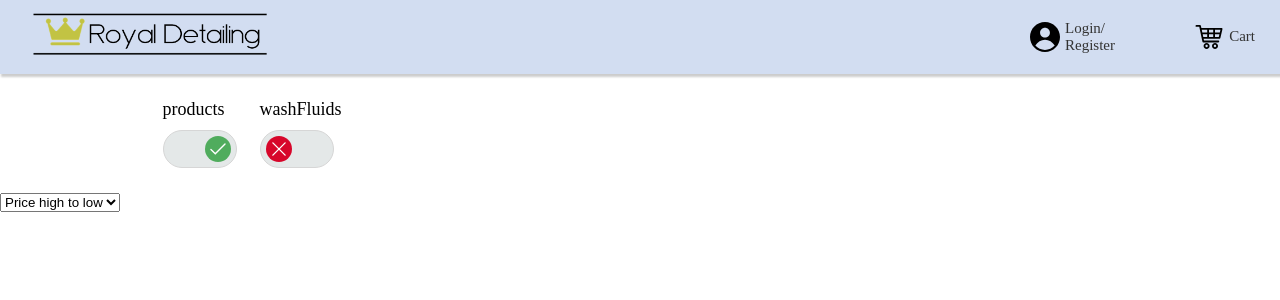
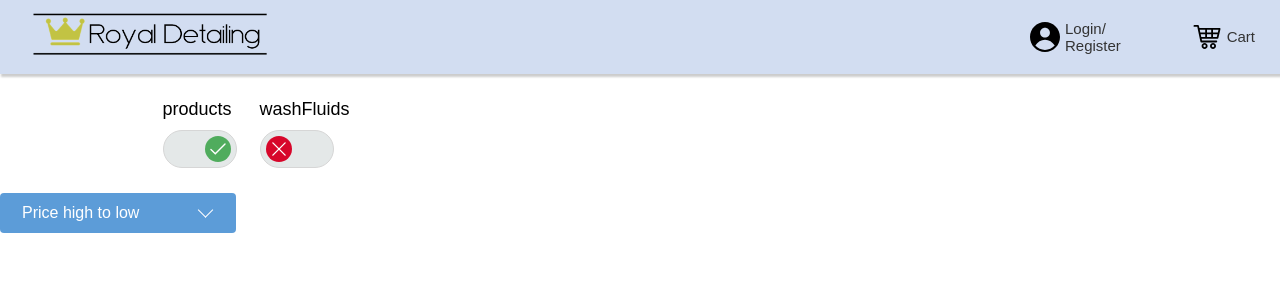
Before and after one commit to petsens/rakenduste-programmeerimine, a React app: page / in a window 1280 px wide. Shown: the top 300 px of the page. Built offline with nearby package versions, Linux system fonts and the light colour scheme; no server answers.

Commit message:
lesson5: sortdropdown design

```diff
--- a/src/HomePage.jsx
+++ b/src/HomePage.jsx
@@ -69,9 +69,9 @@ class HomePage extends React.PureComponent{
 
     isSelected = (name) => this.state.selectedCategories.indexOf(name) >= 0;
 
-    handleSortDropdown = (event) => {
+    handleSortDropdown = (sortDirection) => {
         this.setState({
-            sortDirection: parseInt(event.target.value),
+            sortDirection,
         });
     };
 
--- a/src/SortDropdown.jsx
+++ b/src/SortDropdown.jsx
@@ -1,14 +1,53 @@
 import React from "react";
 import PropTypes from "prop-types";
+import "./dropdown.css";
 
-const SortDropdown = ({direction, onChange}) => (
-    <div>
-        <select value = {direction} onChange = {onChange}>
-            <option value = {-1}>Price high to low</option>
-            <option value = {1}>Price low to high</option>
-        </select>
-    </div>
-);
+class SortDropdown extends React.PureComponent{
+    state = {
+        open: false,
+    };
+
+    handleTrigger = () => {
+        this.setState( {
+            open: !this.state.open,
+        });
+    };
+
+    render(){
+        return(
+            <div className = {"custom-select-wrapper"} onClick = {this.handleTrigger}>
+                <div
+                    className = {`custom-select sources ${this.state.open ? "opened" : ""}`}
+                >
+                    <span className = {"custom-select-trigger"}>
+                        {getDirectionText(this.props.direction)}
+                    </span>
+                    <div className = {"custom-options"}>
+                        <span
+                            className = {"custom-option"}
+                            onClick = {() => this.props.onChange(1)}
+                        >
+                            {getDirectionText(1)}
+                        </span>
+                        <span
+                            className = {"custom-option"}
+                            onClick = {() => this.props.onChange(-1)}
+                        >
+                            {getDirectionText(-1)}
+                        </span>
+                    </div>
+                </div>
+            </div>
+        );
+    }
+}
+
+const getDirectionText = (x) => {
+    switch (x) {
+        case 1: return "Price low to high";
+        case -1: return "Price high to low";
+    }
+};
 
 SortDropdown.propTypes = {
     direction: PropTypes.oneOf([1, -1]).isRequired,
--- /dev/null
+++ b/src/dropdown.css
@@ -0,0 +1,107 @@
+  /** Custom Select **/
+  .custom-select-wrapper {
+    position: relative;
+    display: inline-block;
+    user-select: none;
+  }
+    .custom-select-wrapper select {
+      display: none;
+    }
+    .custom-select {
+      position: relative;
+      display: inline-block;
+    }
+      .custom-select-trigger {
+        position: relative;
+        display: block;
+        width: 130px;
+        padding: 0 84px 0 22px;
+        font-size: 16px;
+        font-weight: 300;
+        color: #fff;
+        line-height: 40px;
+        background: #5c9cd8;
+        border-radius: 4px;
+        cursor: pointer;
+        margin-bottom: 10px;
+      }
+        .custom-select-trigger:after {
+          position: absolute;
+          display: block;
+          content: '';
+          width: 10px; height: 10px;
+          top: 50%; right: 25px;
+          margin-top: -3px;
+          border-bottom: 1px solid #fff;
+          border-right: 1px solid #fff;
+          transform: rotate(45deg) translateY(-50%);
+          transition: all .4s ease-in-out;
+          transform-origin: 50% 0;
+        }
+        .custom-select.opened .custom-select-trigger:after {
+          margin-top: 3px;
+          transform: rotate(-135deg) translateY(-50%);
+        }
+    .custom-options {
+      position: absolute;
+      display: block;
+      top: 100%; left: 0; right: 0;
+      min-width: 100%;
+      margin: 15px 0;
+      border: 1px solid #b5b5b5;
+      border-radius: 4px;
+      box-sizing: border-box;
+      box-shadow: 0 2px 1px rgba(0,0,0,.07);
+      background: #fff;
+      transition: all .4s ease-in-out;
+
+      opacity: 0;
+      visibility: hidden;
+      pointer-events: none;
+      transform: translateY(-15px);
+    }
+    .custom-select.opened .custom-options {
+      opacity: 1;
+      visibility: visible;
+      pointer-events: all;
+      transform: translateY(0);
+    }
+      .custom-options:before {
+        position: absolute;
+        display: block;
+        content: '';
+        bottom: 100%; right: 25px;
+        width: 7px; height: 7px;
+        margin-bottom: -4px;
+        border-top: 1px solid #b5b5b5;
+        border-left: 1px solid #b5b5b5;
+        background: #fff;
+        transform: rotate(45deg);
+        transition: all .4s ease-in-out;
+      }
+      .option-hover:before {
+        background: #f9f9f9;
+      }
+      .custom-option {
+        position: relative;
+        display: block;
+        padding: 0 22px;
+        border-bottom: 1px solid #b5b5b5;
+        font-size: 18px;
+        font-weight: 600;
+        color: #b5b5b5;
+        line-height: 47px;
+        cursor: pointer;
+        transition: all .4s ease-in-out;
+      }
+      .custom-option:first-of-type {
+        border-radius: 4px 4px 0 0;
+      }
+      .custom-option:last-of-type {
+        border-bottom: 0;
+        border-radius: 0 0 4px 4px;
+      }
+      .custom-option:hover,
+      .custom-option.selection {
+        background: #f9f9f9;
+      }
--- a/src/homepage.css
+++ b/src/homepage.css
@@ -8,3 +8,7 @@
 .itemFilters_wrapper > div{
     margin-right: 25px;
 }
+
+body {
+    font-family: 'Open-Sans', sans-serif;
+}
```
